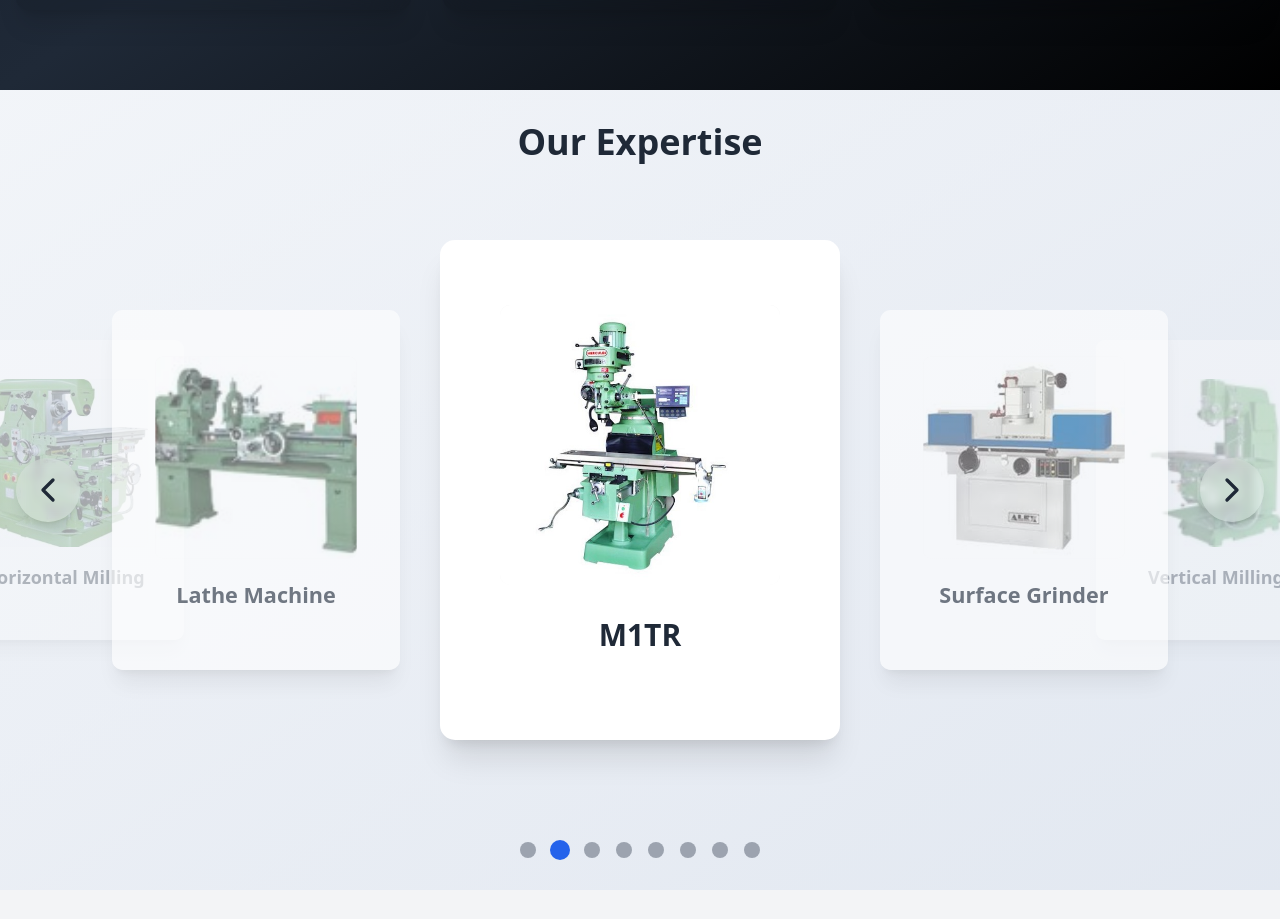
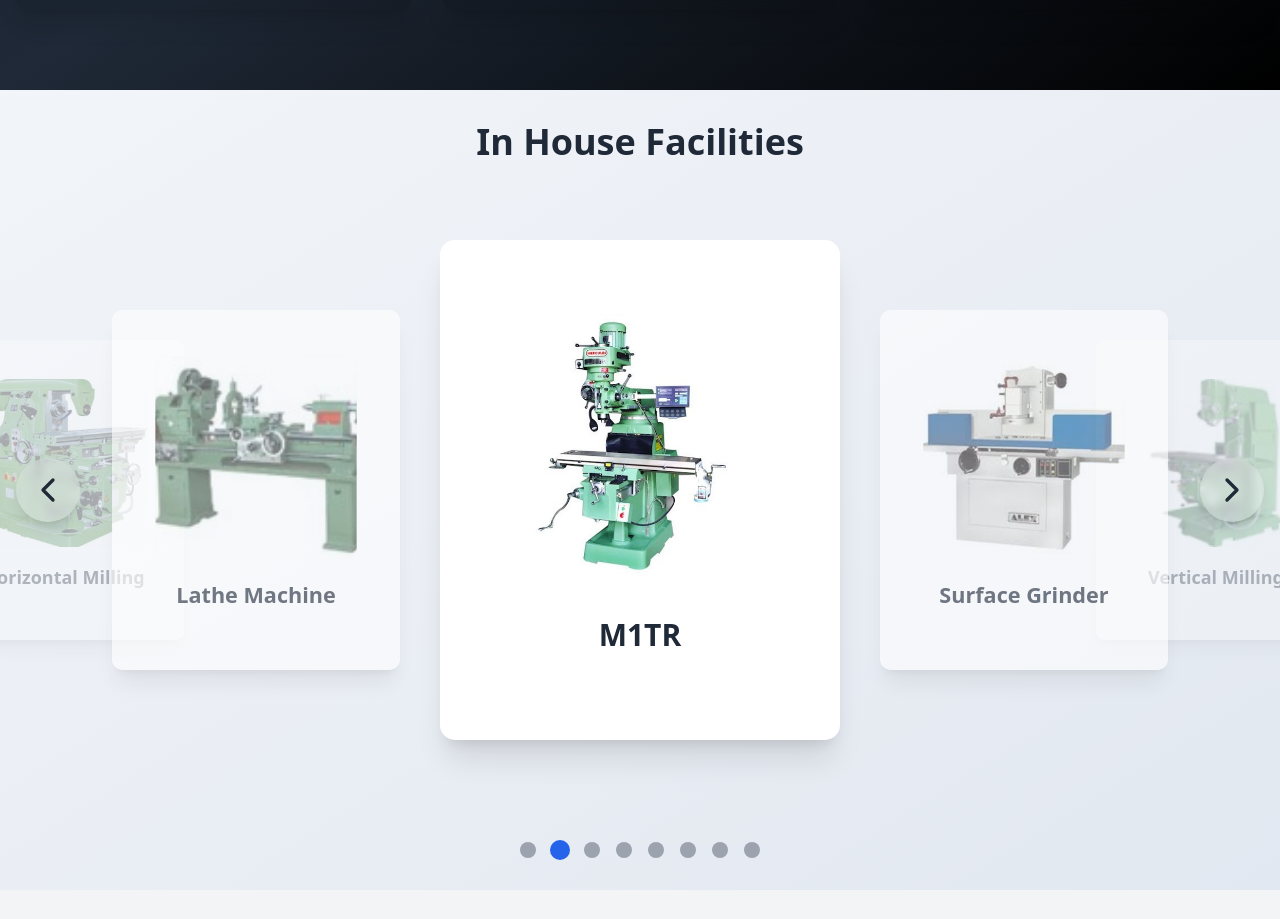
Before and after one commit to Yashaswale/Techstarautomation, a React (Create React App) app: page / in a window 1280 px wide. Shown: the part 2100-3019 px from the top of the page. Built offline with nearby package versions, Linux system fonts and the light colour scheme.

Commit message:
Update ToolRoom.js

```diff
--- a/src/components/ToolRoom.js
+++ b/src/components/ToolRoom.js
@@ -84,7 +84,7 @@ const ToolsCarousel = () => {
       <div className="absolute inset-0 bg-gradient-to-br from-gray-100 to-gray-200 opacity-70"></div>
       <div className="relative w-full max-w-7xl h-full flex items-center justify-center">
         <h2 className="absolute top-8 left-1/2 transform -translate-x-1/2 text-4xl font-bold text-gray-800 z-30">
-          Our Expertise
+          In House Facilities
         </h2>
         <button
           onClick={prevSlide}
```
